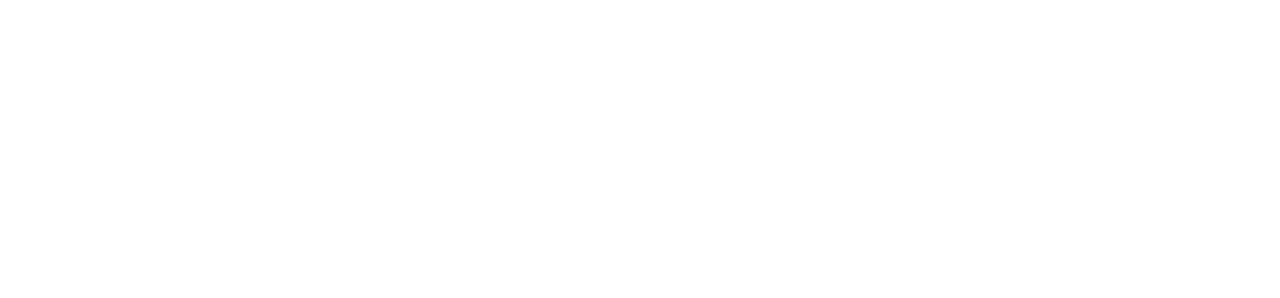
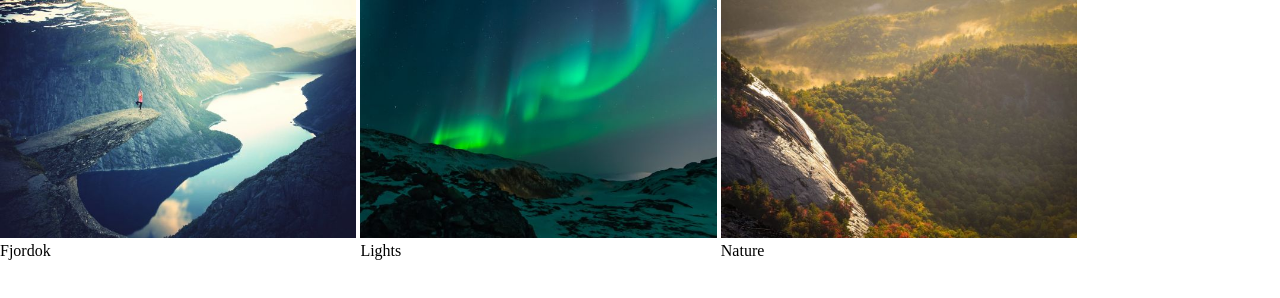
Before and after one commit to makadi88/Codeberry-responsive-css, a plain HTML site: page index.html in a window 1280 px wide. Drawn offline with Linux system fonts and the light colour scheme.

Commit message:
Added the HTML structure and basic CSS

```diff
--- a/index.html
+++ b/index.html
@@ -4,8 +4,22 @@
     <meta charset="UTF-8">
     <meta name="viewport" content="width=device-width, initial-scale=1.0">
     <title>Responsive design</title>
+    <link rel="stylesheet" href="style.css">
 </head>
 <body>
-
+    <main>
+        <figure>
+            <img src="img/fjords.jpg" alt="Fjordok">
+            <figcaption>Fjordok</figcaption>
+        </figure>
+        <figure>
+            <img src="img/lights.jpg" alt="lights">
+            <figcaption>Lights</figcaption>
+        </figure>
+        <figure>
+            <img src="img/nature.jpg" alt="nature">
+            <figcaption>Nature</figcaption>
+        </figure>
+    </main>
 </body>
 </html>
--- /dev/null
+++ b/style.css
@@ -0,0 +1,18 @@
+* {
+    box-sizing: border-box;
+    margin: 0;
+    padding: 0;
+}
+
+main {
+    width: 1080px;
+}
+
+figure {
+    width: 33%;
+    display: inline-block;
+}
+
+img {
+    width: 100%;
+}
```
Also changed, not shown: img/fjords.jpg (added), img/lights.jpg (added), img/nature.jpg (added).
